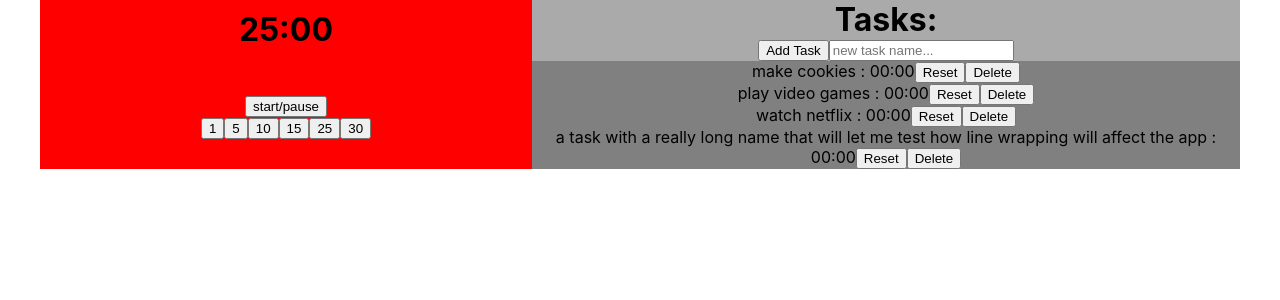
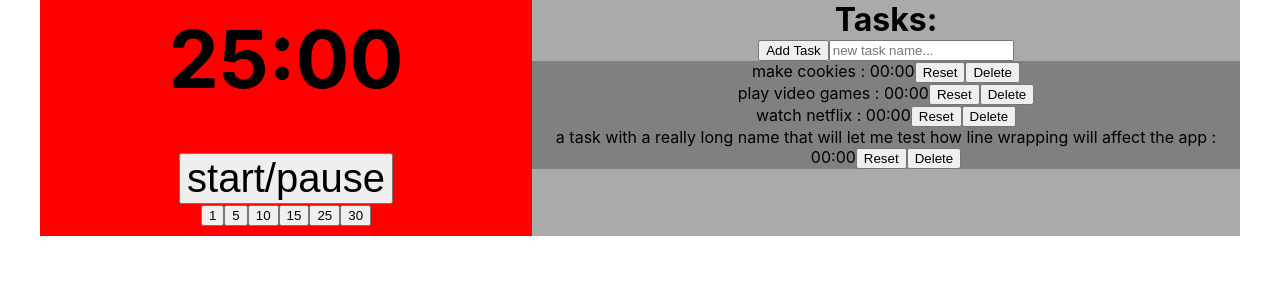
Before and after one commit to AceOfHeart5/TimeManager, a React (Create React App) app: page / in a window 1280 px wide. Shown: the top 300 px of the page. Built offline with nearby package versions, Linux system fonts and the light colour scheme.

Commit message:
make timer font larger

```diff
--- a/src/App.css
+++ b/src/App.css
@@ -24,7 +24,12 @@ ul {
 }
 
 .timer-display {
+  font-size: 5em;
   margin-bottom: 0;
+}
+
+.btn-timer {
+  font-size: 2.5em;
 }
 
 .timer-task-name {
--- a/src/components/Pomodoro.js
+++ b/src/components/Pomodoro.js
@@ -38,7 +38,7 @@ const Pomodoro = ({app}) => {
         <div className="timer" style={{background: getTimerColor()}}>
             <h1 className="timer-display">{timeDisplay(app.timer.timeRemaining)}</h1>
             {currentTaskData()}
-            <button onClick={() => app.startTimer()}>start/pause</button>
+            <button className='btn-timer' onClick={() => app.startTimer()}>start/pause</button>
             {getSetButtons([1, 5, 10, 15, 25, 30])}
         </div>
     );
```
